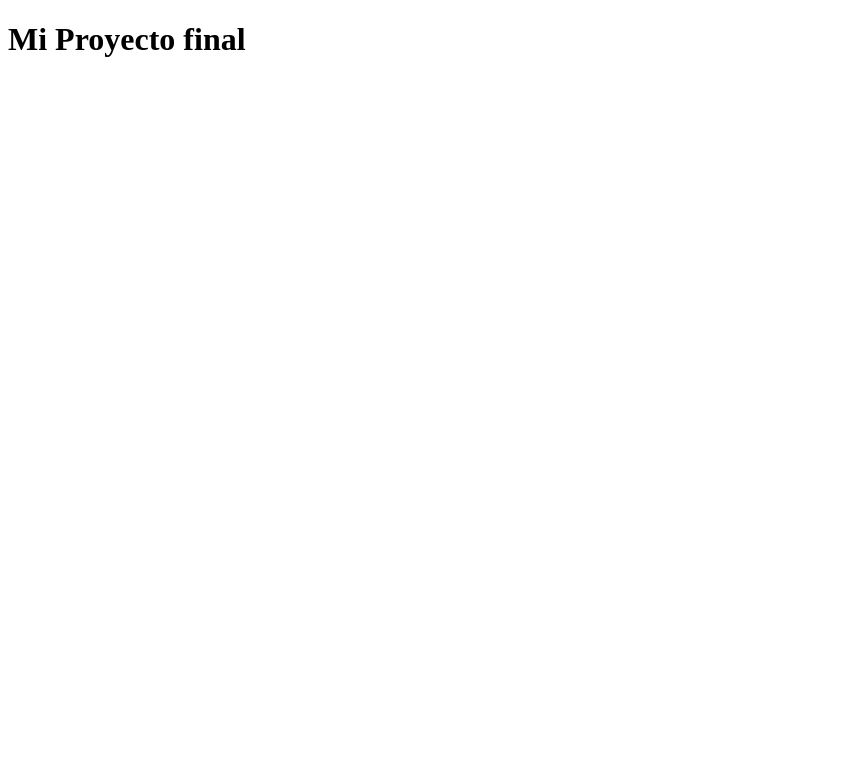
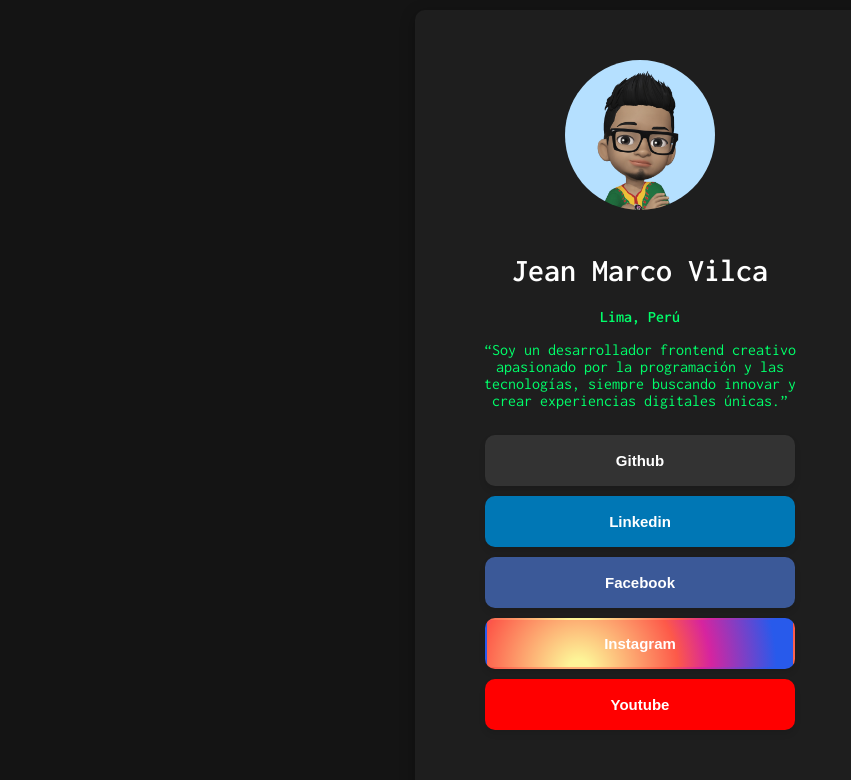
Before and after one commit to Jeanmvc/social-links-profile, a plain HTML site: page index.html in a window 1280 px wide. Shown: the whole page, without its empty margins (0-851 px from the left). Drawn offline with Linux system fonts and the light colour scheme.

Commit message:
se crea una pagina con link sociales que es mi proyecto final

```diff
--- /dev/null
+++ b/css/style.css
@@ -0,0 +1,92 @@
+body {
+
+  display: flex;
+  justify-content: center;
+  /* 100vh = toda la altura de nuestro monitor */
+  height: 100vh;
+  /* para alinear nuestro contenido de forma vertical */
+  align-items: center;
+  background-color: #141414;
+  margin: 0;
+  font-family: "Inconsolata", Arial, Helvetica, sans-serif;
+  color: rgb(0, 255, 64);
+}
+
+h1{
+  color: #ffffff;
+}
+
+main {
+  display: flex;
+  flex-direction: column;
+  align-items: center;
+  justify-content: center;
+  height: 100vh; /* Asegúrate de que el contenedor tenga altura */
+  text-align: center; /* Opcional: centra el texto */
+}
+
+.circular-img {
+  width: 150px; /* Ajusta el tamaño de la imagen según sea necesario */
+  height: 150px;
+  border-radius: 50%;
+  margin-bottom: 20px; /* Espacio entre la imagen y el nombre */
+}
+
+.button-social {
+  display: flex;
+  flex-direction: column;
+  gap: 10px; /* Espacio entre los botones */
+  border-radius: 15px; /* Ajusta el valor según el nivel de redondez deseado */
+  padding: 10px 20px;
+  font-size: 16px;
+  border: 30px;
+}
+
+.card {
+  background-color: #1e1e1e;
+  color: #00ff6a;
+  padding: 50px;
+  margin: 20px 0;
+  width:50%;
+  max-width: 600px;
+  border-radius: 10px;
+  box-shadow: 0px 4px 15px rgba(0, 0, 0, 0.3);
+  text-align: center;
+}
+
+#github-button,
+#linkedin-button,
+#facebook-button,
+#instagram-button,
+#youtube-button {
+  background-color: #323232; /* Color base de fondo */
+  color: #ffffff; /* Color del texto */
+  padding: 15px 30px; /* Espaciado más amplio */
+  border-radius: 10px; /* Bordes redondeados */
+  font-weight: 700; /* Negrita */
+  cursor: pointer; /* Cambia el cursor al pasar por encima */
+  box-shadow: 0 4px 6px rgba(0, 0, 0, 0.1); /* Sombra para darle profundidad */
+  transition: all 0.3s ease; /* Suavidad en las transiciones */
+  border: 2px solid transparent; /* Borde invisible inicialmente */
+  font-size: 15px;
+
+}
+#github-button {
+  background-color: #333333; /* GitHub en gris oscuro */
+}
+
+#linkedin-button {
+  background-color: #0077B5; /* LinkedIn en azul */
+}
+
+#facebook-button {
+  background-color: #3b5998; /* Facebook en azul más oscuro */
+}
+
+#instagram-button {
+  background: radial-gradient(circle at 30% 107%, #fdf497 0%, #fdf497 5%, #fd5949 45%, #d6249f 60%, #285AEB 90%); /* Gradiente para Instagram */
+}
+
+#youtube-button {
+  background-color: #FF0000; /* YouTube en rojo */
+}
--- a/index.html
+++ b/index.html
@@ -1,12 +1,41 @@
 <!DOCTYPE html>
 <html lang="en">
-<head>
-    <meta charset="UTF-8">
-    <meta name="viewport" content="width=device-width, initial-scale=1.0">
-    <title>Document</title>
-</head>
-<body>
-    <h1>Mi Proyecto final</h1>
+  <head>
+    <meta charset="UTF-8" />
+    <meta name="viewport" content="width=device-width, initial-scale=1.0" />
 
-</body>
+    <title>Proyecto Final</title>
+    <link
+      href="https://fonts.googleapis.com/css2?family=Inconsolata:wght@400;600&display=swap"
+      rel="stylesheet"
+    />
+    <link
+      href="https://fonts.googleapis.com/css2?family=Poppins:wght@700&display=swap"
+      rel="stylesheet"
+    />
+    <link rel="stylesheet" href="./css/style.css" />
+  </head>
+  <body>
+    <main>
+      <div class="card">
+        <img src="images/jean1.jpg" alt="" class="circular-img" />
+        <h1>Jean Marco Vilca</h1>
+        <p><b>Lima, Perú</b></p>
+        <p>
+          “Soy un desarrollador frontend creativo apasionado por la
+          programación y las tecnologías, siempre buscando innovar y crear
+          experiencias digitales únicas.”
+        </p>
+
+        <div class="button-social">
+          <button id="github-button">Github</button>
+          <button id="linkedin-button">Linkedin</button>
+          <button id="facebook-button">Facebook</button>
+          <button id="instagram-button">Instagram</button>
+          <button id="youtube-button">Youtube</button>
+        </div>
+      </div>
+    </main>
+    <script src="./js/app.js"></script>
+  </body>
 </html>
--- /dev/null
+++ b/js/app.js
@@ -0,0 +1,27 @@
+const githubButton = document.getElementById("github-button");
+const linkedinButton = document.getElementById("linkedin-button");
+const facebookButton = document.getElementById("facebook-button");
+const instagramButton = document.getElementById("instagram-button");
+const yotubeButton = document.getElementById("youtube-button");
+
+// para indicar que cuando hagamos click en el boton de github abra una nueva ventana
+// vamos a usar el siguiente codigo
+githubButton.addEventListener("click", function () {
+  window.open("https://github.com/Jeanmvc");
+});
+
+linkedinButton.addEventListener("click", function () {
+  window.open("https://www.linkedin.com/in/jeanmvc");
+});
+
+facebookButton.addEventListener("click", function () {
+  window.open("https://www.facebook.com/jeanmvco/");
+});
+
+instagramButton.addEventListener("click", function () {
+  window.open("https://www.instagram.com/jeanmvc/");
+});
+
+yotubeButton.addEventListener("click", function () {
+  window.open("https://www.youtube.com/@jeanm10");
+});
```
Also changed, not shown: images/jean1.jpg (added), 3 other files.
